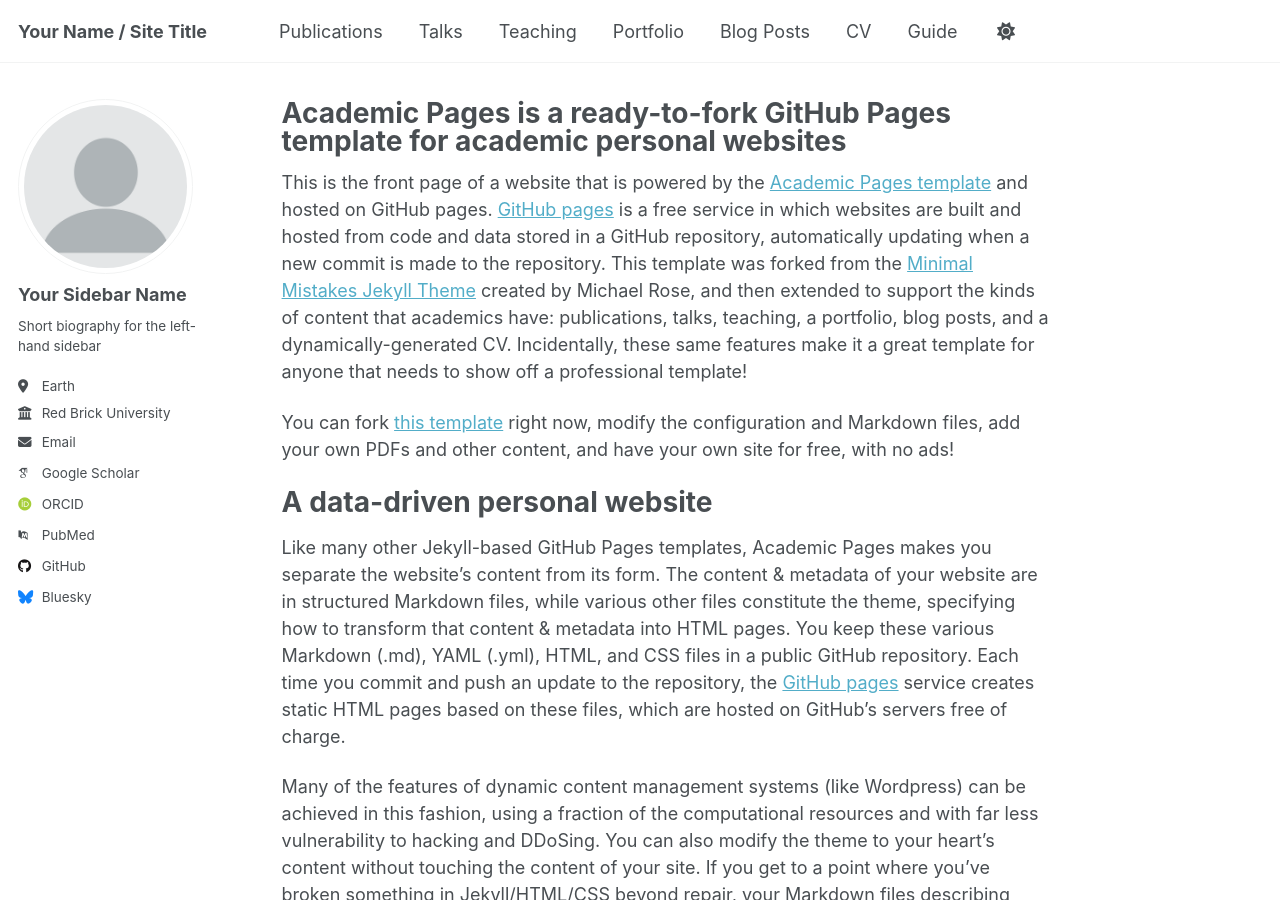
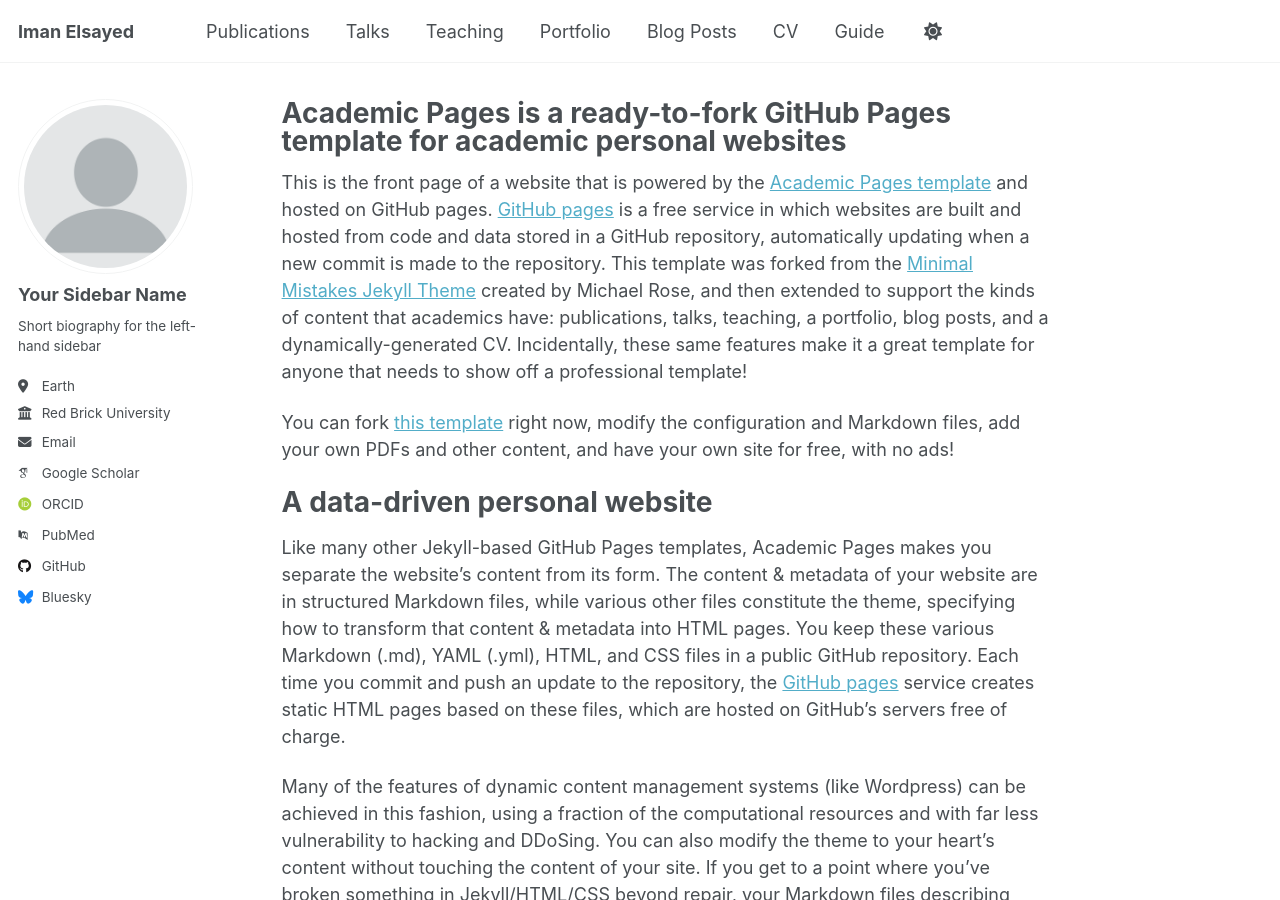
Before and after one commit to amyels/amyels.github.io, a Jekyll site: the page built from _pages/about.md, in a window 1280 px wide and 900 px high. Built offline with Jekyll 4.4.1, drawn with Linux system fonts in a browser that asks for light colours; some web fonts are replaced; a script that is not in the unit is left out.

Commit message:
first commit

```diff
--- a/_config.yml
+++ b/_config.yml
@@ -9,7 +9,7 @@
 # Basic Site Settings
 locale                   : "en-US"
 site_theme               : "default" # Currently available options are "default", "air"
-title                    : "Your Name / Site Title"
+title                    : "Iman Elsayed"
 title_separator          : "-"
 name                     : &name "Your Name"
 description              : &description "personal description"
```
